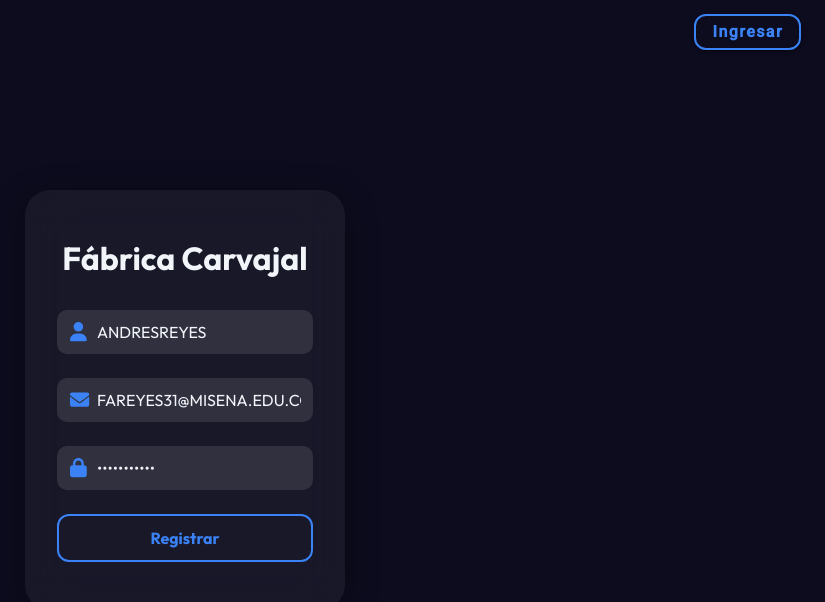
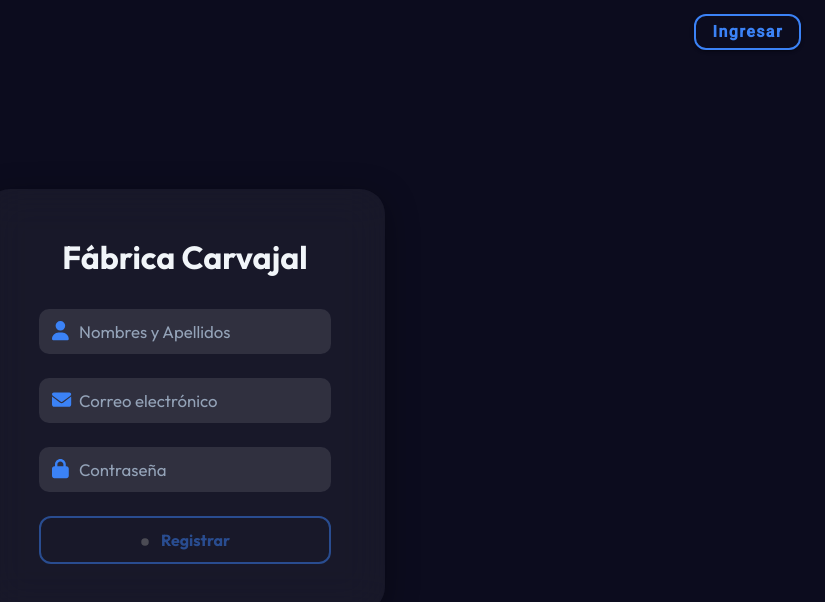
Before and after one commit to FreymanReyes/FabricaAppFrontend, an Angular app in the folder FabricaApp/: page /register in a window 1280 px wide. Shown: the top 602 px of the page, without its empty margins (455-1280 px from the left). Built offline with nearby package versions, Linux system fonts and the light colour scheme.

Commit message:
Validacion Forms
Login y Register

```diff
--- a/FabricaApp/src/app/auth/login/login.component.html
+++ b/FabricaApp/src/app/auth/login/login.component.html
@@ -12,17 +12,52 @@
       <form [formGroup]="formlogin" autocomplete="off" (ngSubmit)="loginuser()">
         <h1 class="login-title">Fábrica Carvajal</h1>
 
-        <div class="input-container">
+        <div class="input-container"
+          [ngClass]="{
+            'valid': formlogin.get('usuario')?.valid && formlogin.get('usuario')?.touched,
+            'invalid': formlogin.get('usuario')?.invalid && formlogin.get('usuario')?.touched
+          }">
           <fa-icon [icon]="faUser" class="input-icon"></fa-icon>
           <input formControlName="usuario" name="usuario" type="text" placeholder="Usuario" required />
+
+          <div class="error-message" *ngIf="formlogin.get('usuario')?.errors && formlogin.get('usuario')?.touched">
+            <span *ngIf="formlogin.get('usuario')?.errors?.['required']">El usuario es obligatorio.</span>
+            <span *ngIf="formlogin.get('usuario')?.errors?.['minlength']">
+              Usuario Debe Tener Mínimo {{ formlogin.get('usuario')?.errors?.['minlength']?.requiredLength }} caracteres.
+            </span>
+          </div>
         </div>
 
-        <div class="input-container">
-          <fa-icon [icon]="faLock" class="input-icon"></fa-icon>
+        <div class="input-container"
+          [ngClass]="{
+            'valid': formlogin.get('contraseña')?.valid && formlogin.get('contraseña')?.touched,
+            'invalid': formlogin.get('contraseña')?.invalid && formlogin.get('contraseña')?.touched
+          }">
+          <fa-icon
+            [icon]="formlogin.get('contraseña')?.invalid && formlogin.get('contraseña')?.touched ? faLockOpen : faLock"
+            class="input-icon">
+          </fa-icon>
           <input formControlName="contraseña" name="password" type="password" placeholder="Contraseña" required />
+
+          <div class="error-message" *ngIf="formlogin.get('contraseña')?.errors && formlogin.get('contraseña')?.touched">
+            <span *ngIf="formlogin.get('contraseña')?.errors?.['required']">La Contraseña es obligatoria.</span>
+            <span *ngIf="formlogin.get('contraseña')?.errors?.['minlength']">
+              La Contraseña Debe Tener Mínimo {{ formlogin.get('contraseña')?.errors?.['minlength']?.requiredLength }} caracteres.
+            </span>
+          </div>
         </div>
 
-        <button type="submit" [disabled]="formlogin.invalid" class="login-button">
+        <button
+          type="submit"
+          [disabled]="formlogin.invalid"
+          class="login-button"
+          [ngClass]="{
+            'valid': formlogin.valid && formlogin.touched,
+            'invalid': formlogin.invalid && formlogin.touched
+          }">
+          <svg class="status-icon" viewBox="0 0 8 8" xmlns="http://www.w3.org/2000/svg">
+            <circle cx="4" cy="4" r="3" />
+          </svg>
           Ingresar
         </button>
       </form>
--- a/FabricaApp/src/app/auth/login/login.component.scss
+++ b/FabricaApp/src/app/auth/login/login.component.scss
@@ -171,3 +171,48 @@ html, body {
     transform: translateY(0);
   }
 }
+
+// Validaciones
+.input-container.invalid {
+  .input-icon {
+    color: #ef4444; // rojo
+  }
+  input {
+    border: 1px solid #ef4444;
+    background: rgba(239, 68, 68, 0.1);
+  }
+}
+
+.input-container.valid {
+  .input-icon {
+    color: #66ef44; // verde
+  }
+  input {
+    border: 1px solid #66ef44;
+    background: rgba(99, 239, 68, 0.1);
+  }
+}
+
+.status-icon {
+  width: 10px;
+  height: 10px;
+  margin-right: 8px;
+  fill: gray;
+  transition: fill 0.3s ease;
+  vertical-align: middle;
+}
+
+.login-button.valid .status-icon {
+  fill: #66ef44;
+}
+
+.login-button.invalid .status-icon {
+  fill: #ef4444;
+}
+
+.error-message {
+  margin-top: 0.25rem;
+  color: #ef4444;
+  font-size: 0.75rem;
+  position: static;
+}
--- a/FabricaApp/src/app/auth/login/login.component.ts
+++ b/FabricaApp/src/app/auth/login/login.component.ts
@@ -3,7 +3,7 @@ import { UntypedFormBuilder, UntypedFormGroup, Validators } from '@angular/forms
 import { Router } from '@angular/router';
 import { ToastrService } from 'ngx-toastr';
 import { OauthService } from 'src/app/services/oauth.service';
-import { faUser, faLock, faEye, faEyeSlash } from '@fortawesome/free-solid-svg-icons';
+import { faUser, faLock, faEye, faEyeSlash, faLockOpen } from '@fortawesome/free-solid-svg-icons';
 
 @Component({
     selector: 'app-login',
@@ -18,6 +18,7 @@ export class LoginComponent implements OnInit {
   faLock = faLock;
   faEye = faEye;
   faEyeSlash = faEyeSlash;
+  faLockOpen = faLockOpen;
 
   passwordVisible = false;
 
@@ -29,8 +30,8 @@ export class LoginComponent implements OnInit {
 
   ngOnInit(): void {
     this.formlogin = this.fb.group({
-      usuario: ['fareyes32', [Validators.required]],
-      contraseña: ['Fareyes32$', Validators.required]
+      usuario: ['', [Validators.required, Validators.minLength(6)]],
+      contraseña: ['', [Validators.required, Validators.minLength(8)]]
     })
   }
 
--- a/FabricaApp/src/app/auth/register/register.component.html
+++ b/FabricaApp/src/app/auth/register/register.component.html
@@ -12,22 +12,68 @@
       <form [formGroup]="formregister" autocomplete="off" (ngSubmit)="registeruser()">
         <h1 class="register-title">Fábrica Carvajal</h1>
 
-        <div class="input-container">
+        <div class="input-container"
+            [ngClass]="{
+              'valid': formregister.get('usuario')?.valid && formregister.get('usuario')?.touched,
+              'invalid': formregister.get('usuario')?.invalid && formregister.get('usuario')?.touched
+            }">
           <fa-icon [icon]="faUser" class="input-icon"></fa-icon>
-          <input formControlName="usuario" name="usuario" type="text" placeholder="Nombres y Apellidos" required />
+          <input formControlName="usuario" type="text" placeholder="Nombres y Apellidos" />
+
+          <div class="error-message" *ngIf="formregister.get('usuario')?.errors && formregister.get('usuario')?.touched">
+            <span *ngIf="formregister.get('usuario')?.errors?.['required']">El usuario es obligatorio.</span>
+            <span *ngIf="formregister.get('usuario')?.errors?.['minlength']">
+              Usuario Debe Tener Mínimo {{ formregister.get('usuario')?.errors?.['minlength']?.requiredLength }} caracteres.
+            </span>
+          </div>
         </div>
 
-        <div class="input-container">
+        <div class="input-container"
+            [ngClass]="{
+              'valid': formregister.get('email')?.valid && formregister.get('email')?.touched,
+              'invalid': formregister.get('email')?.invalid && formregister.get('email')?.touched
+            }">
           <fa-icon [icon]="faEnvelope" class="input-icon"></fa-icon>
-          <input formControlName="email" name="email" type="email" placeholder="Correo electrónico" required />
+          <input formControlName="email" type="email" placeholder="Correo electrónico" />
+
+          <div class="error-message" *ngIf="formregister.get('email')?.errors && formregister.get('email')?.touched">
+            <span *ngIf="formregister.get('email')?.errors?.['required']">El email es obligatorio.</span>
+            <span *ngIf="formregister.get('email')?.errors?.['minlength']">
+              Email Debe Tener Mínimo {{ formregister.get('email')?.errors?.['minlength']?.requiredLength }} caracteres.
+            </span>
+          </div>
         </div>
 
-        <div class="input-container">
-          <fa-icon [icon]="faLock" class="input-icon"></fa-icon>
-          <input formControlName="contraseña" name="password" type="password" placeholder="Contraseña" required />
+        <div class="input-container"
+            [ngClass]="{
+              'valid': formregister.get('contraseña')?.valid && formregister.get('contraseña')?.touched,
+              'invalid': formregister.get('contraseña')?.invalid && formregister.get('contraseña')?.touched
+            }">
+          <fa-icon
+            [icon]="formregister.get('contraseña')?.invalid && formregister.get('contraseña')?.touched ? faLockOpen : faLock"
+            class="input-icon">
+          </fa-icon>
+          <input formControlName="contraseña" type="password" placeholder="Contraseña" />
+
+          <div class="error-message" *ngIf="formregister.get('contraseña')?.errors && formregister.get('contraseña')?.touched">
+            <span *ngIf="formregister.get('contraseña')?.errors?.['required']">La Contraseña es obligatoria.</span>
+            <span *ngIf="formregister.get('contraseña')?.errors?.['minlength']">
+              La Contraseña Debe Tener Mínimo {{ formregister.get('contraseña')?.errors?.['minlength']?.requiredLength }} caracteres.
+            </span>
+          </div>
         </div>
 
-        <button type="submit" [disabled]="formregister.invalid" class="register-button">
+        <button
+          type="submit"
+          [disabled]="formregister.invalid"
+          class="register-button"
+          [ngClass]="{
+            'valid': formregister.valid && formregister.touched,
+            'invalid': formregister.invalid && formregister.touched
+          }">
+          <svg class="status-icon" viewBox="0 0 8 8" xmlns="http://www.w3.org/2000/svg">
+            <circle cx="4" cy="4" r="3" />
+          </svg>
           Registrar
         </button>
       </form>
--- a/FabricaApp/src/app/auth/register/register.component.scss
+++ b/FabricaApp/src/app/auth/register/register.component.scss
@@ -72,7 +72,6 @@ html, body {
   }
 }
 
-// Estilo para la caja de registro
 .register-wrapper {
   display: flex;
   align-items: center;
@@ -88,7 +87,7 @@ html, body {
   border-radius: 25px;
   box-shadow: 0 8px 32px rgba(0, 0, 0, 0.37);
   padding: 3rem 2rem;
-  width: 320px;
+  width: 400px;
   display: flex;
   flex-direction: column;
   align-items: center;
@@ -110,13 +109,13 @@ html, body {
   margin-bottom: 1.5rem;
 
   input {
+    font-size: 1.05rem;
     width: 100%;
     padding: 0.75rem 0.75rem 0.75rem 2.5rem;
     background: rgba(255, 255, 255, 0.1);
     border: none;
     border-radius: 10px;
     color: $text-color;
-    font-size: 1rem;
     outline: none;
 
     &::placeholder {
@@ -135,6 +134,27 @@ html, body {
     transform: translateY(-50%);
     color: $border-color;
     font-size: 1.2rem;
+  }
+}
+
+// Validaciones
+.input-container.invalid {
+  .input-icon {
+    color: #ef4444;
+  }
+  input {
+    border: 1px solid #ef4444;
+    background: rgba(239, 68, 68, 0.1);
+  }
+}
+
+.input-container.valid {
+  .input-icon {
+    color: #66ef44;
+  }
+  input {
+    border: 1px solid #66ef44;
+    background: rgba(99, 239, 68, 0.1);
   }
 }
 
@@ -160,9 +180,27 @@ html, body {
     opacity: 0.5;
     cursor: not-allowed;
   }
+
+  &.valid .status-icon {
+    fill: #66ef44;
+  }
+
+  &.invalid .status-icon {
+    fill: #ef4444;
+  }
 }
 
-// Animación de entrada suave
+// Icono de validación
+.status-icon {
+  width: 10px;
+  height: 10px;
+  margin-right: 8px;
+  fill: gray;
+  transition: fill 0.3s ease;
+  vertical-align: middle;
+}
+
+// Animación de entrada
 @keyframes fadeIn {
   from {
     opacity: 0;
@@ -173,3 +211,11 @@ html, body {
     transform: translateY(0);
   }
 }
+
+// Mensaje de error
+.error-message {
+  margin-top: 0.25rem;
+  color: #ef4444;
+  font-size: 0.75rem;
+  position: static;
+}
--- a/FabricaApp/src/app/auth/register/register.component.ts
+++ b/FabricaApp/src/app/auth/register/register.component.ts
@@ -3,7 +3,7 @@ import { UntypedFormBuilder, FormControl, UntypedFormGroup, FormGroupDirective,
 import { Router } from '@angular/router';
 import { ToastrService } from 'ngx-toastr';
 import { OauthService } from '../../services/oauth.service';
-import { faUser, faLock, faEnvelope } from '@fortawesome/free-solid-svg-icons';
+import { faUser, faLock, faEnvelope,faLockOpen } from '@fortawesome/free-solid-svg-icons';
 
 
 
@@ -19,6 +19,7 @@ export class RegisterComponent implements OnInit {
   faUser = faUser;
   faLock = faLock;
   faEnvelope = faEnvelope;
+  faLockOpen = faLockOpen;
 
   formregister!:UntypedFormGroup;
 
@@ -32,9 +33,9 @@ export class RegisterComponent implements OnInit {
 
   ngOnInit(): void {
     this.formregister = this.fb.group({
-      email: ['FAREYES31@MISENA.EDU.CO', [Validators.email, Validators.required]],
-      usuario: ['ANDRESREYES', [ Validators.required]],
-      contraseña: ['12345678fF$',[ Validators.required, Validators.minLength(8)]]
+      email: ['', [Validators.email, Validators.required]],
+      usuario: ['', [ Validators.required, Validators.minLength(6)]],
+      contraseña: ['',[ Validators.required, Validators.minLength(8)]]
     })
   }
 
```
